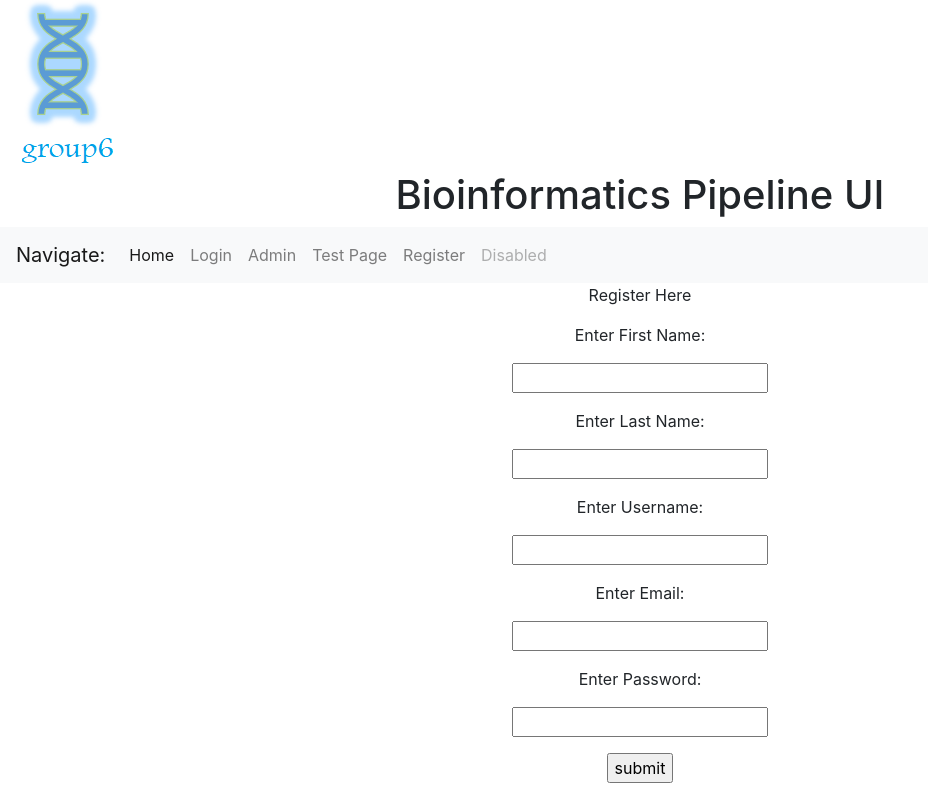
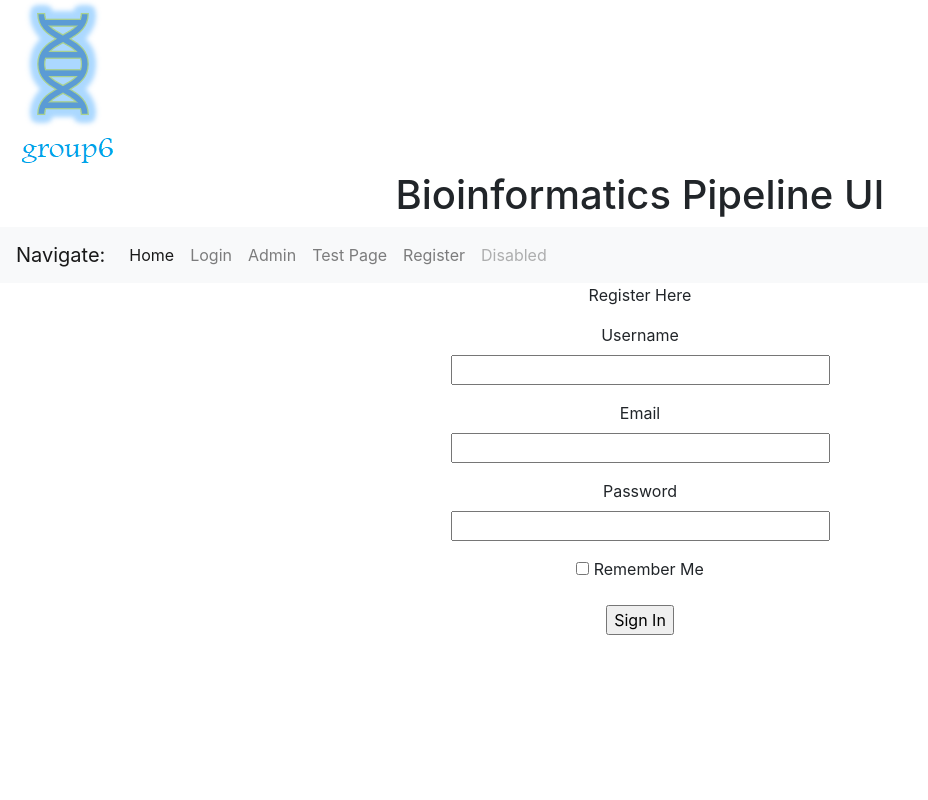
Before and after one commit to AJTDaedalus/pipeline_ui, a Flask app: template code/app/templates/registration.html in a window 1280 px wide. Shown: the whole page, without its empty margins (0-928 px from the left). Run offline with Flask 2, Linux system fonts and the light colour scheme; the template is opened without the code that fills it: values that come from a table or form of the project are taken from there, others are empty; parts of the project's set-up code (start-up, migrations or seed data) failed here and were passed over; some libraries are stand-ins or nearby versions.

Commit message:
Fixed problem with registration page data submission.

```diff
--- a/code/app/auth/forms.py
+++ b/code/app/auth/forms.py
@@ -4,8 +4,8 @@ from wtforms.validators import ValidationError, DataRequired, Email, EqualTo
 from app.models import User
 
 class RegistrationForm(FlaskForm):
-    username = StringField('Username'), validators=[DataRequired()]
-    email = StringField('Email'), validators=[DataRequired(), Email()]
-    password = PasswordField('Password'), validators=[DataRequired()]
+    username = StringField('Username', validators=[DataRequired()])
+    email = StringField('Email', validators=[DataRequired(), Email()])
+    password = PasswordField('Password', validators=[DataRequired()])
     remember_me = BooleanField('Remember Me')
     submit = SubmitField('Sign In')
--- a/code/app/home/views.py
+++ b/code/app/home/views.py
@@ -18,6 +18,3 @@ def mypage1():
 @home.route("/testpage")
 def testpage():
     return render_template("testpage.html")
-@home.route("/registration")
-def registration():
-    return render_template("registration.html")
--- a/code/app/templates/base.html
+++ b/code/app/templates/base.html
@@ -31,7 +31,7 @@
                   <a class="nav-link" href="{{url_for('home.testpage')}}">Test Page</a>
                 </li>
                 <li class="nav-item">
-                  <a class="nav-link" href="{{url_for('home.registration')}}">Register</a>
+                  <a class="nav-link" href="{{url_for('auth.register')}}">Register</a>
                 </li>
                 <li class="nav-item">
                   <a class="nav-link disabled" href="#" tabindex="-1" aria-disabled="true">Disabled</a>
--- a/code/app/templates/registration.html
+++ b/code/app/templates/registration.html
@@ -9,20 +9,23 @@
     <title>Registration Page</title>
 </head>
 <body>
-    <form action="/registration" method="POST" style="text-align:center">
-        <p>Enter First Name:</p>
-        <p><input type="text" name="firstname" /></p>
-        <p>Enter Last Name:</p>
-        <p><input type="text" name="lastname" /></p>
-        <p>Enter Username:</p>
-        <p><input type="text" name="username" /></p>
-        <p>Enter Email:</p>
-        <p><input type="text" name="emaila ddress" /></p>
-        <p>Enter Password:</p>
-        <p><input type="password" name="email" /></p>
-
-        <p><input type="submit" value="submit" /></p>
-
+    <form action="" method="post" style="text-align:center">
+	    {{ form.hidden_tag() }}
+	<p>
+	    {{ form.username.label}}<br>
+	    {{ form.username(size=32) }}
+	</p>
+	<p>
+	    {{ form.email.label }}<br>
+	    {{ form.email(size=32) }}
+	</p>
+	<p>
+	    {{ form.password.label }}<br>
+	    {{ form.password(size=32) }}
+	</p>
+	<p>
+	<p>{{ form.remember_me() }} {{ form.remember_me.label }} </p>
+	<p>{{ form.submit() }}</p>
     </form>
 </body>
 </html>
--- a/code/settings.py
+++ b/code/settings.py
@@ -20,3 +20,4 @@ class DevelopmentSettings(Config):
     DEBUG = True
     SQLALCHEMY_DATABASE_URI = 'sqlite:///'+os.path.join(basedir, 'dev-data.db')
     SQLALCHEMY_TRACK_MODIFICATIONS = True
+    SECRET_KEY = 'Thisismykeyitisverysecret'
```
Also changed, not shown: code/app/auth/views.py (+3 -8 lines), code/app/auth/__init__.py (line endings or trailing spaces).
